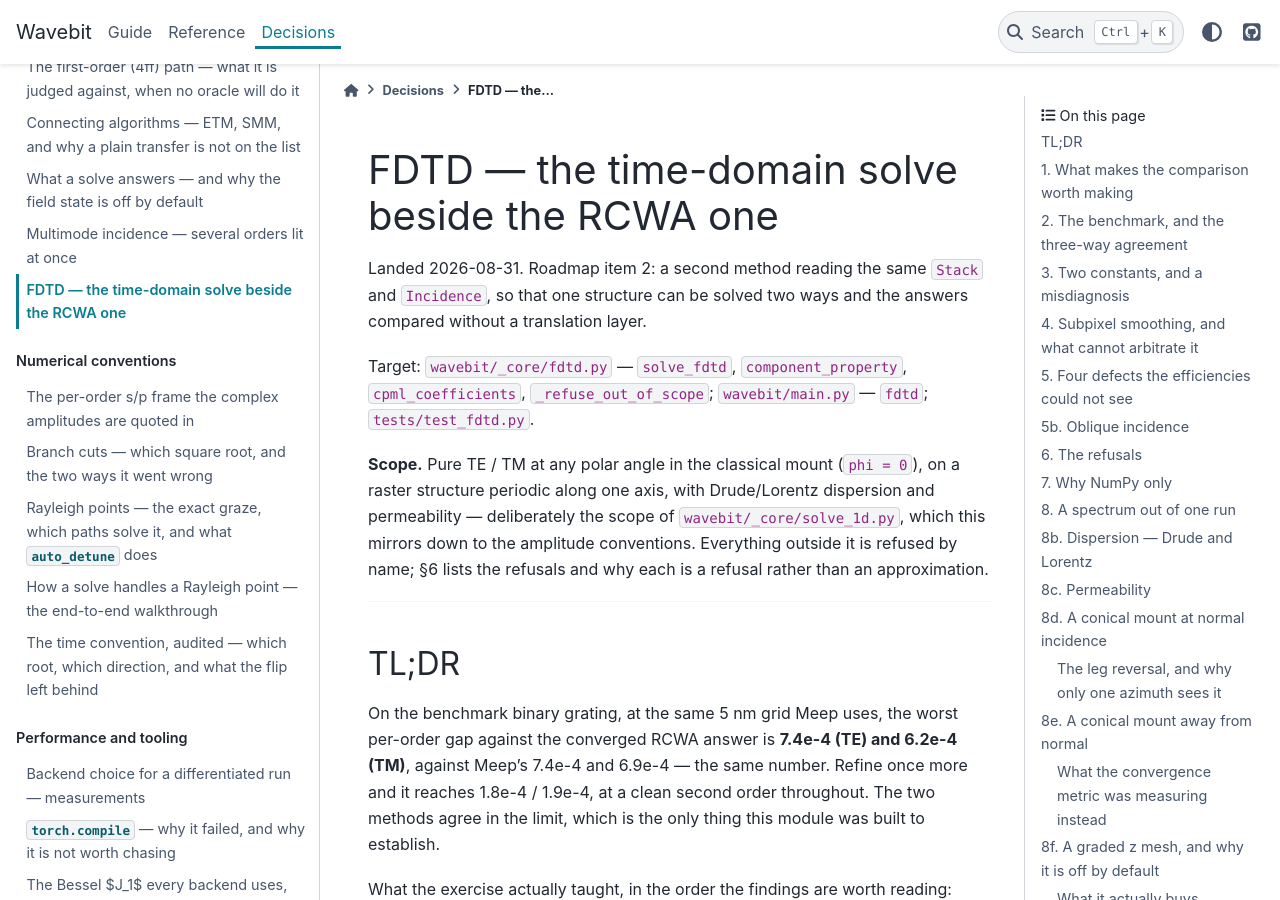
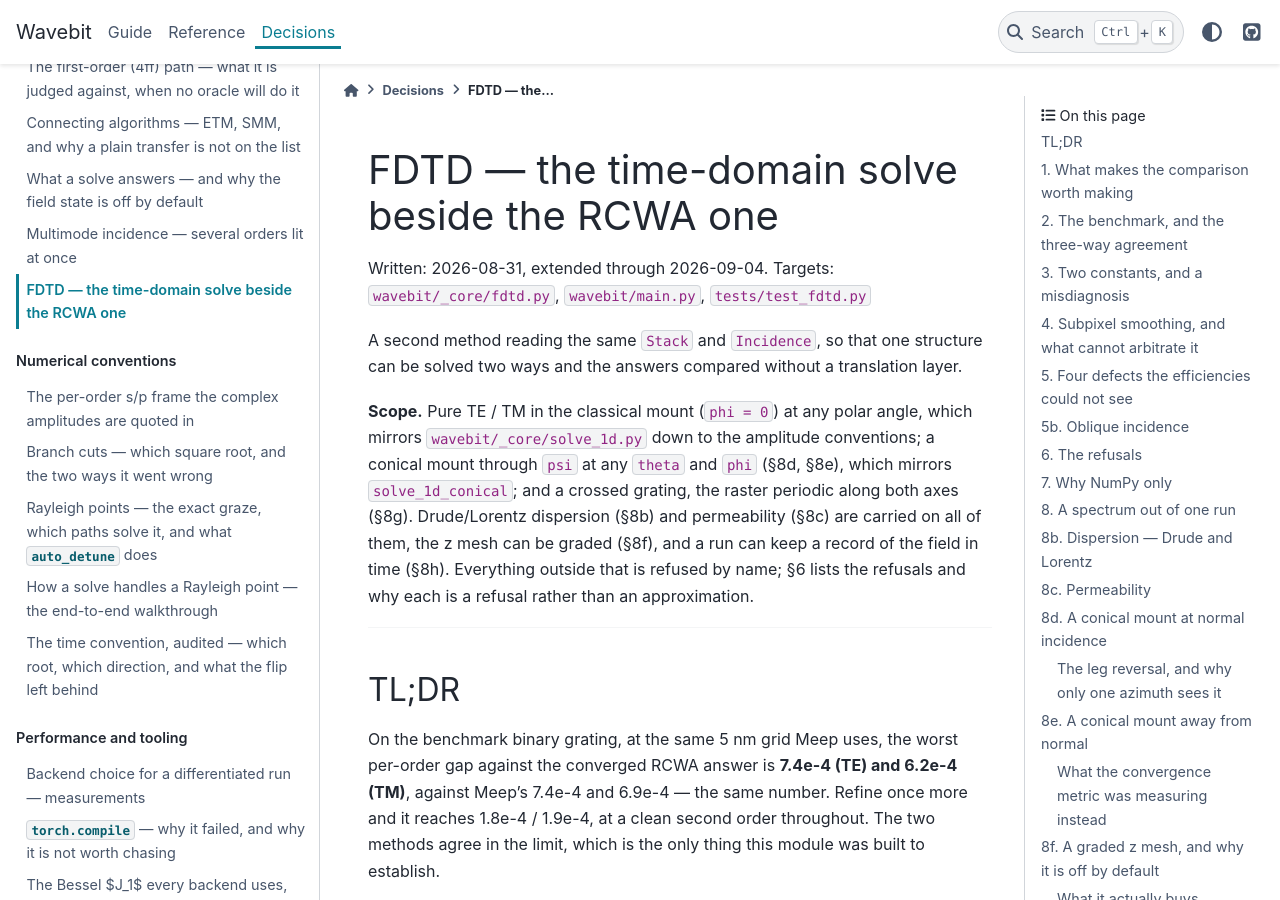
Before and after one commit to fieldalgo/wavebit, a Sphinx documentation site: the page built from docs/fdtd.md, in a window 1280 px wide and 900 px high. Built offline with Sphinx 7.4.7 and the PyData theme 0.15.4, drawn with Linux system fonts in a browser that asks for light colours.

Commit message:
fix(fdtd): the reported mesh was the nominal one, not the mesh that ran
`grid.dz` is assigned once, as `self.dz = self.dx`, and a graded run (§8f)
never updates it, so the two diagnostics built from it described a uniform
mesh whatever the mesh actually did. Measured on the benchmark grating at
`grading=1.06`: `pml_thickness` reported 240 nm against a true 546.5 above and
367.6 below. That is the number a reader consults to decide whether the
absorber is thick enough, understated by a factor of 2.3.

The two sides differ from each other, which is the part no single number could
have got right -- grading coarsens toward the cell each half-space asks for,
and air and glass ask for different cells. `pml_thickness` is now that pair,
read off the node table, and `dz` is the finest cell with `dz_max` beside it.
On a uniform mesh every one of these is what it was, which is why nothing
caught it; the new test therefore runs a graded mesh and a uniform one, and
the old arithmetic restored as a mutant fails it.

The document takes the house style `docs/README.md` sets -- `Written:` and a
`Targets:` list whose paths the contract test now checks, where it had a prose
`Target:` line it could not check -- and drops "Roadmap item 2", the roadmap
having been removed from the repo in 6ba68c8. Its Scope paragraph named the
one mount of the four it now covers.

`wavebit.fdtd` was the only public callable in `__all__` with no home in
`docs/reference/`: `api.md` now autodocs it beside `rcwa`, and `keywords.md`
says which keywords the time-domain door adds and points at the measurements
that chose their defaults.

Co-Authored-By: Claude Opus 5 <noreply@anthropic.com>

```diff
--- a/docs/fdtd.md
+++ b/docs/fdtd.md
@@ -1,18 +1,18 @@
 # FDTD — the time-domain solve beside the RCWA one
 
-Landed 2026-08-31. Roadmap item 2: a second method reading the same `Stack` and `Incidence`,
-so that one structure can be solved two ways and the answers compared without a translation
-layer.
+Written: 2026-08-31, extended through 2026-09-04.
+Targets: `wavebit/_core/fdtd.py`, `wavebit/main.py`, `tests/test_fdtd.py`
 
-Target: `wavebit/_core/fdtd.py` — `solve_fdtd`, `component_property`, `cpml_coefficients`,
-`_refuse_out_of_scope`; `wavebit/main.py` — `fdtd`; `tests/test_fdtd.py`.
+A second method reading the same `Stack` and `Incidence`, so that one structure can be solved
+two ways and the answers compared without a translation layer.
 
-**Scope.** Pure TE / TM at any polar angle in the classical mount (`phi = 0`), on a raster
-structure periodic along one axis, with Drude/Lorentz dispersion and permeability —
-deliberately the scope of
-`wavebit/_core/solve_1d.py`, which this mirrors down to the amplitude conventions. Everything
-outside it is refused by name; §6 lists the refusals and why each is a refusal rather than an
-approximation.
+**Scope.** Pure TE / TM in the classical mount (`phi = 0`) at any polar angle, which mirrors
+`wavebit/_core/solve_1d.py` down to the amplitude conventions; a conical mount through `psi` at
+any `theta` and `phi` (§8d, §8e), which mirrors `solve_1d_conical`; and a crossed grating, the
+raster periodic along both axes (§8g). Drude/Lorentz dispersion (§8b) and permeability (§8c)
+are carried on all of them, the z mesh can be graded (§8f), and a run can keep a record of the
+field in time (§8h). Everything outside that is refused by name; §6 lists the refusals and why
+each is a refusal rather than an approximation.
 
 ---
 
```
Also changed, not shown: docs/reference/api.md (+8 -0 lines), docs/reference/keywords.md (+6 -0 lines), 2 other files.
